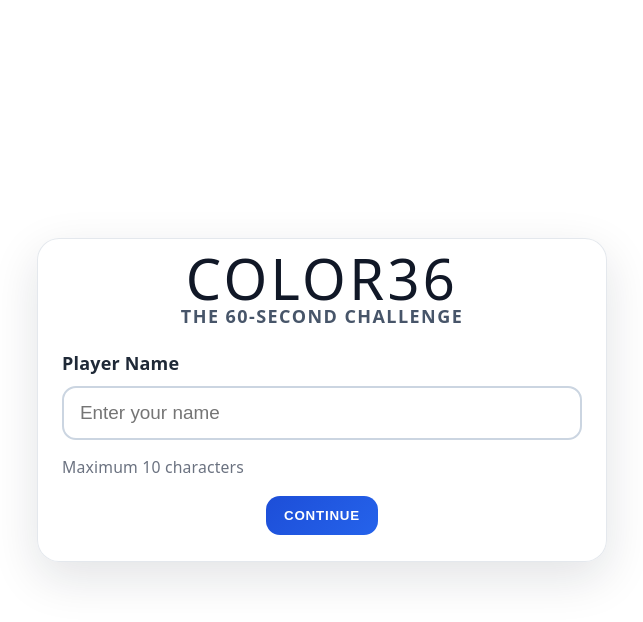
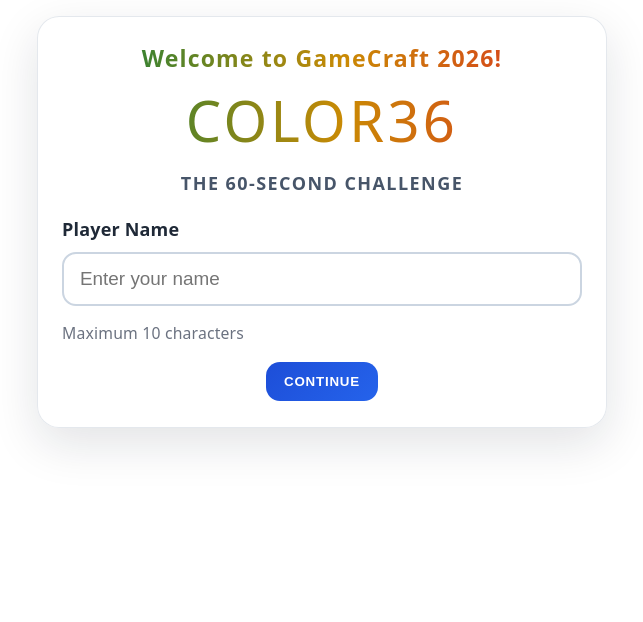
Before and after one commit to nirmal-swaminathan-ust/gamecraft2026-color36, a React (Vite) app: page / in a window 1280 px wide. Shown: the top 622 px of the page, without its empty margins (318-961 px from the left). Built offline with nearby package versions, Linux system fonts and the light colour scheme.

Commit message:
additional-changes-v1

```diff
--- a/src/App.css
+++ b/src/App.css
@@ -1,11 +1,25 @@
 .app-shell {
   min-height: 100vh;
-  height: 100vh;
   display: flex;
+  flex-direction: column;
   align-items: center;
-  justify-content: center;
+  justify-content: flex-start;
   padding: 16px;
   box-sizing: border-box;
+  gap: 16px;
+  width: 100%;
+}
+
+@keyframes gradient-shift {
+  0% {
+    background-position: 0% center;
+  }
+  50% {
+    background-position: 100% center;
+  }
+  100% {
+    background-position: 0% center;
+  }
 }
 
 .game-shell,
@@ -33,8 +47,17 @@
   font-size: clamp(1.5rem, 2.5vw, 2.3rem);
   font-weight: 900;
   letter-spacing: 0.08em;
-  color: #111827;
+  background: linear-gradient(90deg, #DC2626 0%, #1D4ED8 25%, #15803D 50%, #CA8A04 75%, #DC2626 100%);
+  -webkit-background-clip: text;
+  -webkit-text-fill-color: transparent;
+  background-clip: text;
   text-align: center;
+  animation: gradient-shift 4s ease infinite;
+  background-size: 200% 100%;
+  line-height: 1.2;
+  padding: 4px 0;
+  display: inline-block;
+  width: 100%;
 }
 
 .hud-row {
@@ -224,6 +247,36 @@
   margin: 0 0 12px;
   color: #111827;
   letter-spacing: 0.06em;
+}
+
+.welcome-panel h1 {
+  background: linear-gradient(90deg, #DC2626 0%, #1D4ED8 25%, #15803D 50%, #CA8A04 75%, #DC2626 100%);
+  -webkit-background-clip: text;
+  line-height: 1.2;
+  padding: 4px 0;
+  display: inline-block;
+  width: 100%;
+  -webkit-text-fill-color: transparent;
+  background-clip: text;
+  animation: gradient-shift 4s ease infinite;
+  background-size: 200% 100%;
+}
+
+.welcome-header {
+  background: linear-gradient(90deg, #DC2626 0%, #1D4ED8 25%, #15803D 50%, #CA8A04 75%, #DC2626 100%);
+  -webkit-background-clip: text;
+  -webkit-text-fill-color: transparent;
+  background-clip: text;
+  animation: gradient-shift 4s ease infinite;
+  background-size: 200% 100%;
+  font-size: clamp(1rem, 1.8vw, 1.4rem);
+  font-weight: 700;
+  letter-spacing: 0.05em;
+  margin: 0 0 8px;
+  line-height: 1.2;
+  padding: 2px 0;
+  display: inline-block;
+  width: 100%;
 }
 
 .subtitle {
--- a/src/features/color36/components/InstructionsModal.tsx
+++ b/src/features/color36/components/InstructionsModal.tsx
@@ -15,7 +15,7 @@ export function InstructionsModal({ isOpen, onClose, onStart }: InstructionsModa
         <h2 id="instructions-title">HOW TO PLAY</h2>
         <ul className="instruction-list">
           <li>You have exactly 60 seconds.</li>
-          <li>Follow the target shown below the grid.</li>
+          <li>Follow the target shown above the grid.</li>
           <li>NUMBER targets: click every tile with the requested digit.</li>
           <li>COLOR targets: ignore the word and click every tile whose color matches the target font color.</li>
           <li>Correct tile: +1.</li>
--- a/src/features/color36/components/WelcomeScreen.tsx
+++ b/src/features/color36/components/WelcomeScreen.tsx
@@ -9,6 +9,7 @@ export function WelcomeScreen({ name, setName, error, onContinue }: WelcomeScree
   return (
     <div className="screen-shell">
       <div className="panel-card welcome-panel">
+        <p className="welcome-header">Welcome to GameCraft 2026!</p>
         <h1>COLOR36</h1>
         <p className="subtitle">THE 60-SECOND CHALLENGE</p>
 
--- a/src/features/color36/model/constants.ts
+++ b/src/features/color36/model/constants.ts
@@ -40,8 +40,6 @@ export const COLOR_WORDS = ['RED', 'BLUE', 'GREEN', 'YELLOW'] as const
 export const STORAGE_KEY = 'color36_leaderboard'
 
 // Security constants
-export const MAX_SCORE = 60 // Maximum possible score (one per second for 60 seconds)
-export const MIN_SCORE = -60 // Minimum possible score (worst case)
 export const GAME_DURATION_SECONDS = 60
 export const CHECKSUM_ALGORITHM = 'SHA256' // For data integrity
 export const MAX_PLAYER_NAME_LENGTH = 10
--- a/src/features/color36/model/gameReducer.ts
+++ b/src/features/color36/model/gameReducer.ts
@@ -9,16 +9,9 @@ import {
   validatePlayerName,
 } from '../utils/gameLogic'
 import type { GameAction, GameState, Target, Tile } from './types'
-import { MAX_SCORE, MIN_SCORE } from './constants'
 
 // Validate score changes to prevent manipulation
 function validateScore(newScore: number, oldScore: number, isCorrectClick: boolean): number {
-  // Score must be within bounds
-  if (newScore < MIN_SCORE || newScore > MAX_SCORE) {
-    console.warn('Score out of bounds:', newScore)
-    return oldScore
-  }
-
   // Score change should be exactly +1 or -1 based on action
   const diff = newScore - oldScore
   if (isCorrectClick && diff !== 1) {
--- a/src/features/color36/utils/security.ts
+++ b/src/features/color36/utils/security.ts
@@ -1,4 +1,4 @@
-import { MAX_SCORE, MIN_SCORE, GAME_DURATION_SECONDS, MAX_PLAYER_NAME_LENGTH } from '../model/constants'
+import { GAME_DURATION_SECONDS, MAX_PLAYER_NAME_LENGTH } from '../model/constants'
 import type { LeaderboardEntry } from '../model/types'
 
 /**
@@ -48,7 +48,7 @@ export function validateGameChecksum(entry: LeaderboardEntry): boolean {
 }
 
 /**
- * Validate score is within reasonable bounds
+ * Validate score is a finite integer
  */
 export function isValidScore(score: number): boolean {
   if (!Number.isFinite(score)) {
@@ -57,11 +57,6 @@ export function isValidScore(score: number): boolean {
 
   // Score must be an integer
   if (!Number.isInteger(score)) {
-    return false
-  }
-
-  // Score must be within valid range
-  if (score < MIN_SCORE || score > MAX_SCORE) {
     return false
   }
 
--- a/src/index.css
+++ b/src/index.css
@@ -1,3 +1,14 @@
+html {
+  height: auto;
+  overflow-y: auto;
+}
+
+body {
+  margin: 0;
+  height: auto;
+  overflow-y: auto;
+}
+
 :root {
   --text: #6b6375;
   --text-h: #08060d;
```
Also changed, not shown: 2 other files (tests, documents, lock files or other folders).
